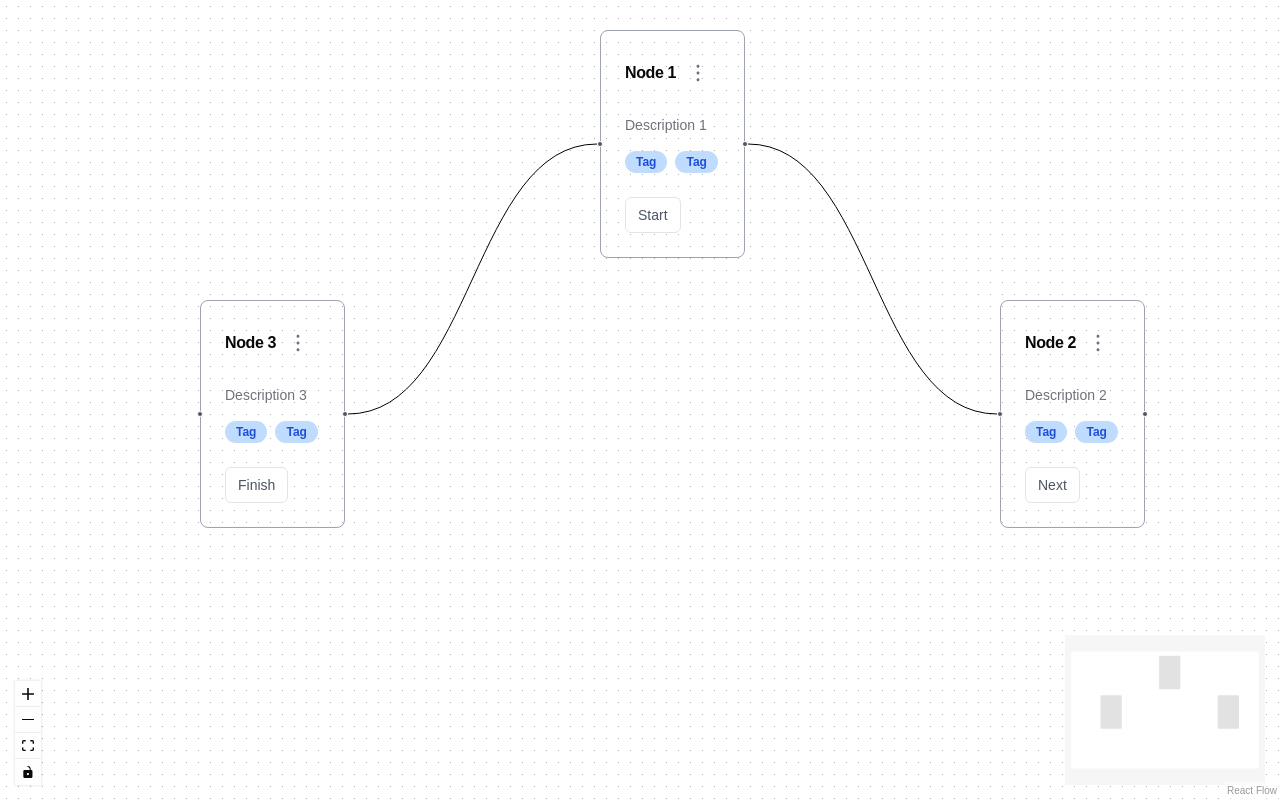
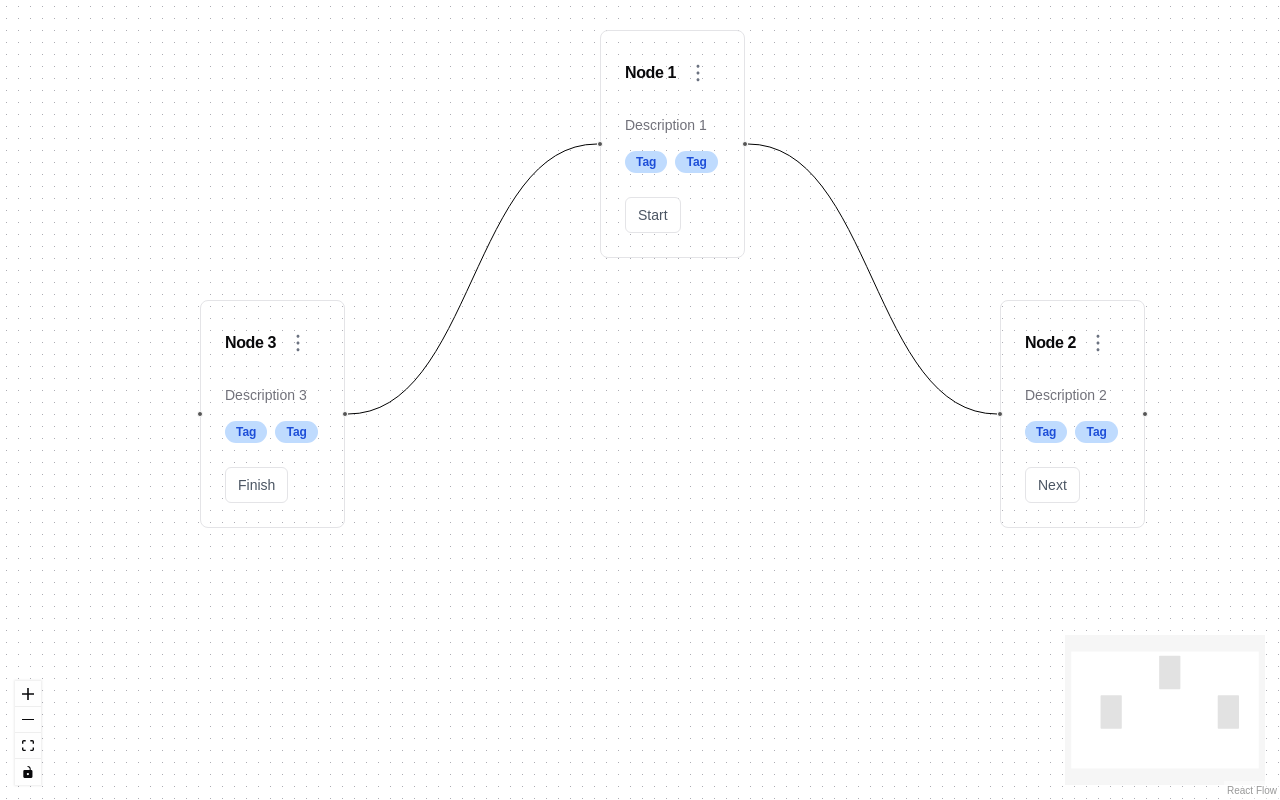
Before and after one commit to simarsaini17/dngAi, a Next.js app: page /workflowBuilder in a window 1280 px wide. Built offline with nearby package versions, Linux system fonts and the light colour scheme.

Commit message:
Add card focus

```diff
--- a/components/Card/CustomCard.tsx
+++ b/components/Card/CustomCard.tsx
@@ -1,3 +1,4 @@
+import { useState } from "react";
 import { Button } from "../Button/Button";
 import { Badge } from "../ui/badge";
 import {
@@ -23,8 +24,22 @@ const CustomCard: React.FC<CardProps> = ({
   tags,
   buttonLabel,
 }: CardProps) => {
+  const [isFocused, setIsFocused] = useState(false);
+
+  const handleCardClick = () => {
+    setIsFocused((prev) => !prev); // Toggle focus state
+  };
   return (
-    <div className="border border-gray-400 flex flex-col justify-center rounded-lg hover:border-gray-400 focus-within:ring-2 focus-within:ring-blue-700 transition-all duration-200 ease-in-out">
+    <div
+      className={`border flex flex-col justify-center rounded-lg transition-all duration-200 ease-in-out ${
+        isFocused
+          ? "border-blue-700 ring-1 ring-blue-700 ring-opacity-20"
+          : "hover:border-gray-400"
+      }`}
+      onClick={handleCardClick}
+      onBlur={() => setIsFocused(false)}
+      onMouseLeave={() => setIsFocused(false)}
+    >
       <CardHeader>
         <div className="flex justify-between items-center">
           <CardTitle className="font-semibold">{title}</CardTitle>
```
